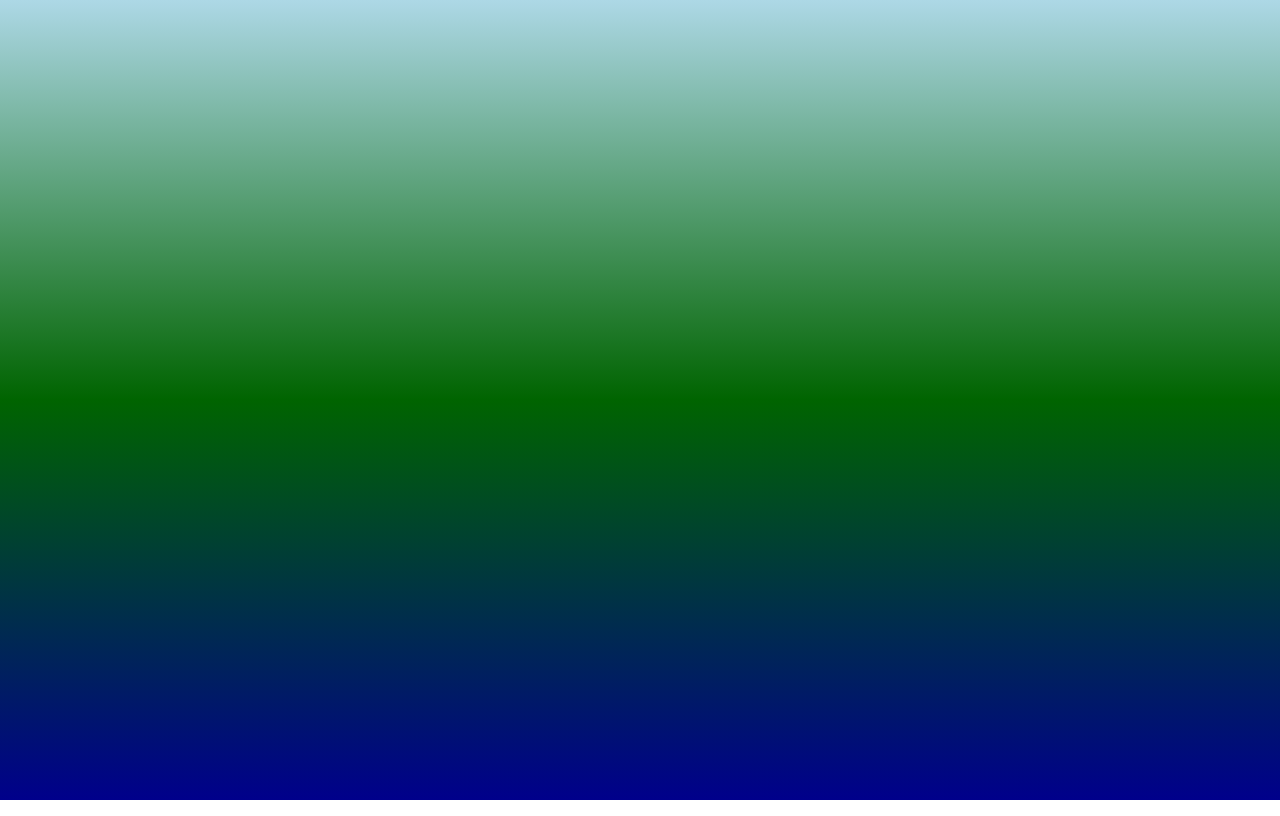
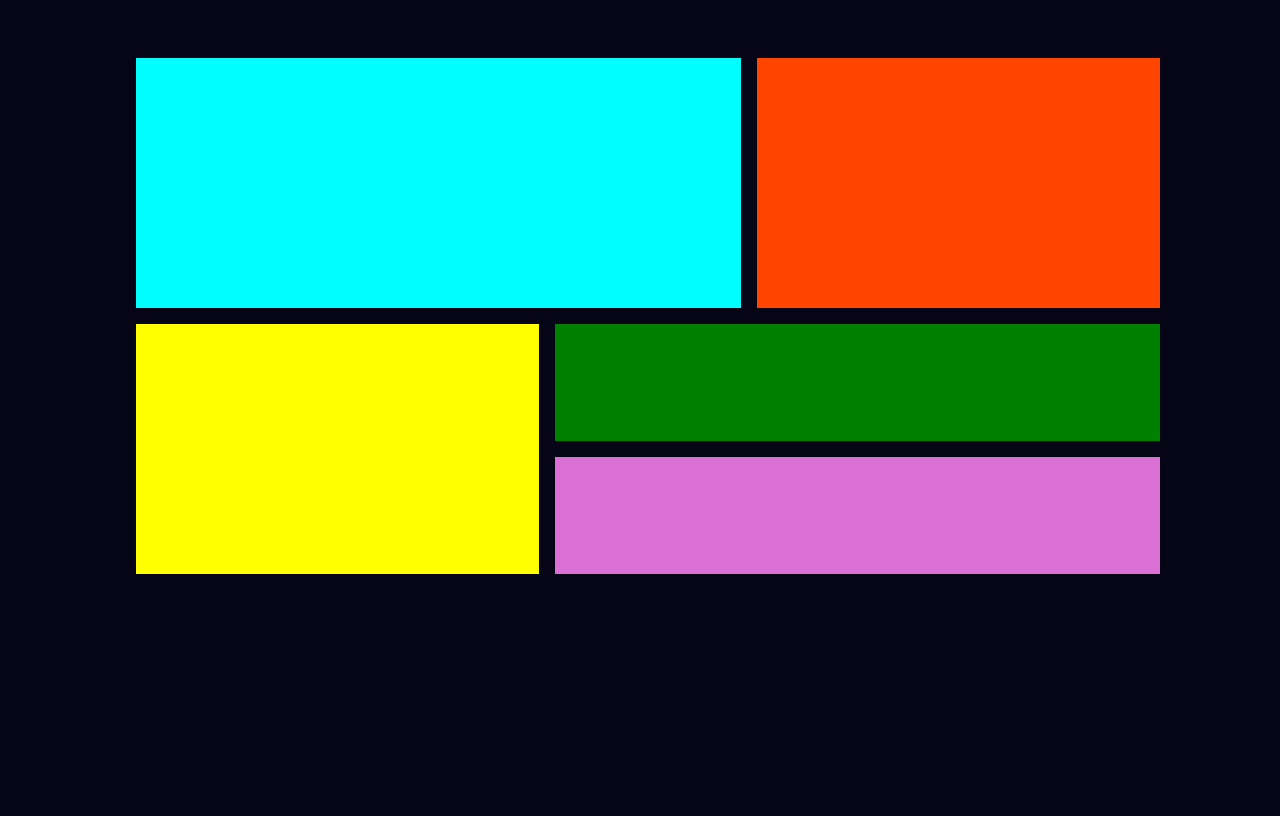
Before and after one commit to Jayne-0/Zuri-Tasks, a plain HTML site: page grid.html in a window 1280 px wide. Drawn offline with Linux system fonts and the light colour scheme.

Commit message:
Update grid.css

```diff
--- a/grid.css
+++ b/grid.css
@@ -1,28 +1,46 @@
-* {
-    margin: 0;
-    padding: 0;
-    box-sizing: border-box;
-    font-size: 30px;
-}
-[class ^= "box-"] {
-    display: grid;
-    place-items: center;
-    border: solid 5px orangered;
-    padding: 10px;
-    border-radius: 20px;
-    box-shadow: 0 0 5px rgba(0,0,0,.1);
-    color: #fff;
-}
-body {
-    background: linear-gradient(lightblue,darkgreen,darkblue);
+body{
+    background-color: rgb(5, 5, 22);
+    width: 100%;
     height: 100vh;
 }
-.Starter {
-    height: 90vh;
-    width: 90%;
-    margin: 20px auto;
 
+.wrapper{
     display: grid;
-    grid-template-rows: auto 1fr auto;
-    gap: 20px;
+    grid-template-columns: 3fr 2fr;
+    padding-top: 50px;
+    column-gap: 1em;
+    height: 250px;
+    max-width: 80%;
+    margin: auto;
 }
+.wrapper .one{
+    background-color: aqua;
+}
+.wrapper .two{
+    background-color: orangered;
+}
+
+.wrapper-one{
+    display: grid;
+    grid-template-columns: 2fr 3fr;
+    padding-top: 1em;
+    column-gap: 1em;
+    height: 250px;
+    max-width: 80%;
+    margin: auto;
+}
+
+.wrapper-one .row{
+    display: grid;
+    row-gap: 1em;
+    grid-template-rows: 3fr 3fr;
+}
+.wrapper-one .three{
+    background-color: yellow;
+}
+.wrapper-one .four{
+    background-color: green;
+}
+.wrapper-one .five{
+    background-color: orchid;
+}
```
